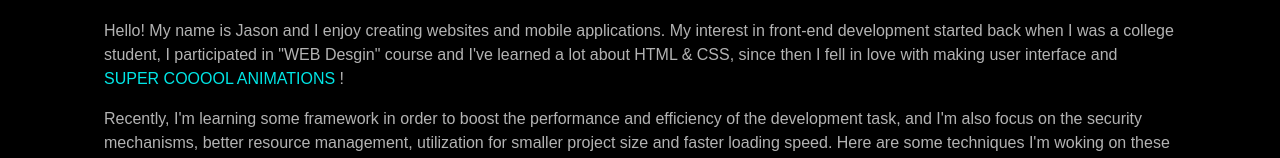
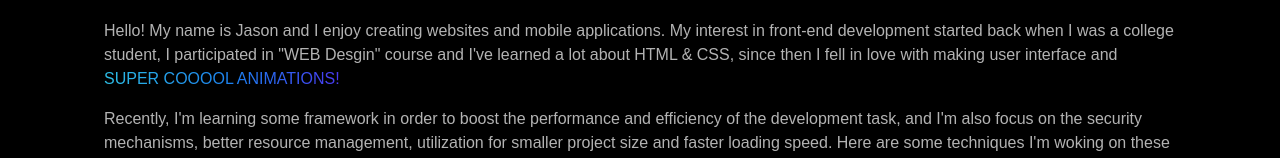
Before and after one commit to whc0820/portfolio-21, a Vue app: page /#/home in a window 1280 px wide. Shown: the part 581-739 px from the top of the page. Built offline with nearby package versions, Linux system fonts and the light colour scheme; what vue-page-transition would draw is missing.

Commit message:
add animated effect text

```diff
--- a/src/views/Home.vue
+++ b/src/views/Home.vue
@@ -26,8 +26,9 @@
             I was a college student, I participated in "WEB Desgin" course and
             I've learned a lot about HTML &amp; CSS, since then I fell in love
             with making user interface and
-            <span class="highlight-text">super cooool animations</span>
-            !
+            <span class="animated-text">
+              <span>super cooool animations!</span>
+            </span>
           </p>
           <p>
             Recently, I'm learning some framework in order to boost the
@@ -39,11 +40,12 @@
           </p>
           <p>
             Outside of my professional and coding lives, I love watching
-            <span class="highlight-text">anime</span> and I'm also a
-            <span class="highlight-text">electric guitar player</span> loves
-            playing rock and covering anime music! I'm often too enthusiastic
-            about doing something, that I've accidentally ruptured my tendors
-            while playing it once.
+            <span class="highlighted-text"> anime </span>
+            and I'm also a
+            <span class="highlighted-text"> electric guitar player </span>
+            loves playing rock and covering anime music! I'm often too
+            enthusiastic about doing something, that I've accidentally ruptured
+            my tendors while playing it once.
           </p>
         </div>
       </div>
@@ -466,10 +468,42 @@ export default {
   }
 }
 
-.highlight-text {
+.highlighted-text {
+  color: rgba(0, 255, 255, 0.9);
   font-weight: 500;
   text-transform: uppercase;
-  color: rgba(0, 255, 255, 0.9);
+}
+.animated-text {
+  background: linear-gradient(
+    90deg,
+    rgba(63, 218, 216, 1),
+    rgba(47, 201, 226, 1),
+    rgba(28, 127, 238, 1),
+    rgba(95, 21, 242, 1),
+    rgba(186, 12, 248, 1),
+    rgba(251, 7, 217, 1),
+    rgba(255, 0, 0, 1)
+  );
+  background-position-x: 0%;
+  background-size: 400%;
+  background-clip: text;
+  animation: ani 4s infinite linear;
+  @keyframes ani {
+    0% {
+      background-position-x: 100%;
+    }
+    50% {
+      background-position-x: 0%;
+    }
+    100% {
+      background-position-x: 100%;
+    }
+  }
+  & span {
+    font-weight: 500;
+    text-transform: uppercase;
+    color: transparent;
+  }
 }
 
 .exp-row,
```
